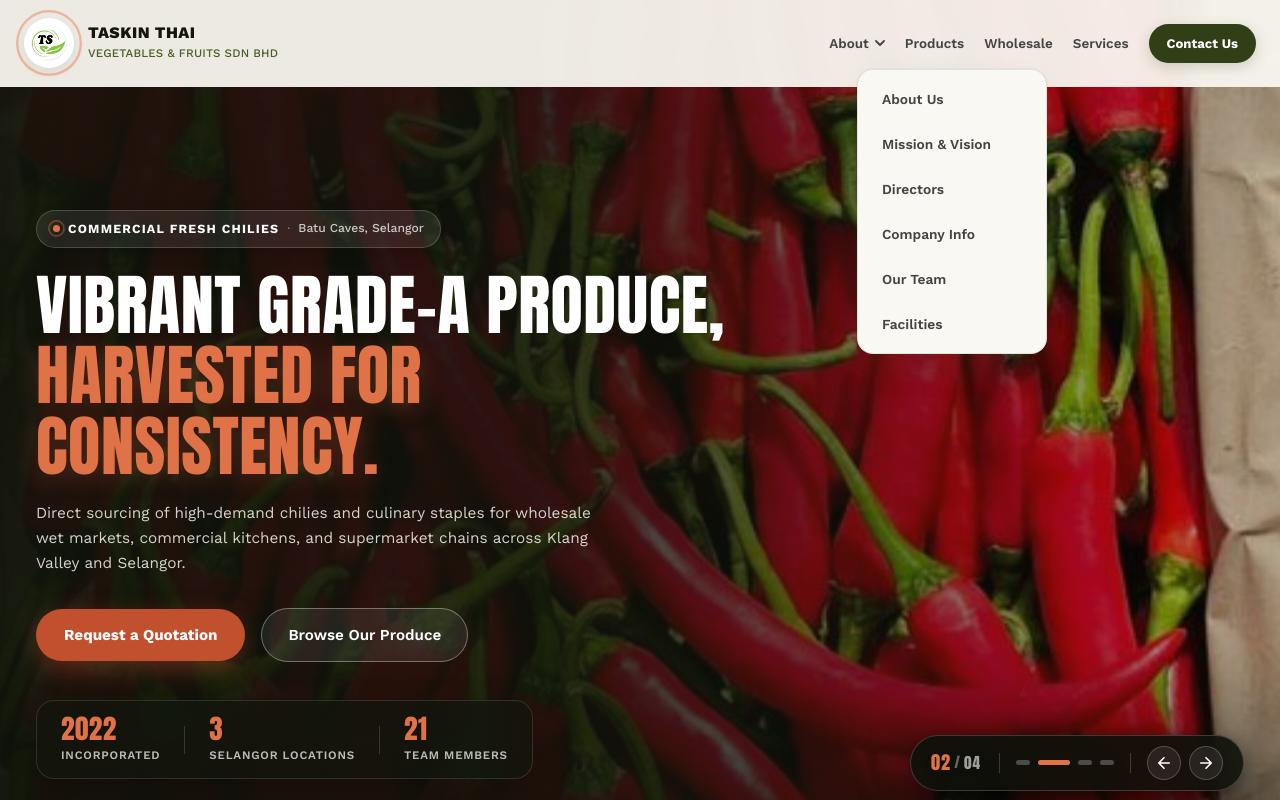
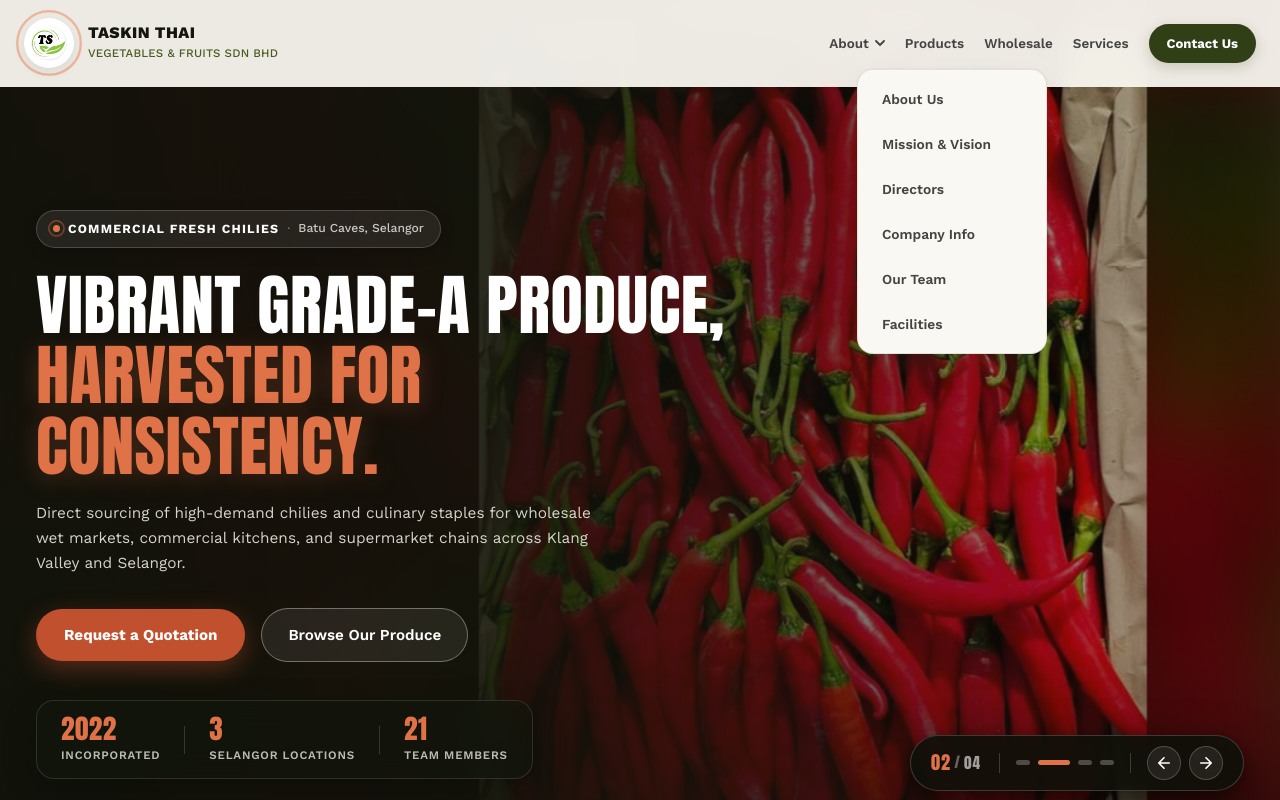
Before and after one commit to redwanizazz/taskin_thai, a React (Vite) app: page / in a window 1280 px wide. Shown: the top 800 px of the page. Built offline with nearby package versions, Linux system fonts and the light colour scheme.

Commit message:
Hero section fix

```diff
--- a/src/components/Hero/Hero.jsx
+++ b/src/components/Hero/Hero.jsx
@@ -13,6 +13,10 @@ const SLIDES = [
     headlineLine2: 'Delivered across Malaysia.',
     description:
       'Premier commercial distribution of farm-fresh wholesale vegetables and premium imported onions, ensuring consistent supply and dependable quality for partners nationwide.',
+    isPortraitWithBackdrop: false,
+    objectPosition: 'center 48%',
+    baseClass: styles.baseCoverLandscape,
+    animClass: styles.kenBurnsLandscape,
   },
   {
     id: 'slide-chili',
@@ -23,6 +27,11 @@ const SLIDES = [
     headlineLine2: 'Harvested for consistency.',
     description:
       'Direct sourcing of high-demand chilies and culinary staples for wholesale wet markets, commercial kitchens, and supermarket chains across Klang Valley and Selangor.',
+    isPortraitWithBackdrop: true,
+    objectPosition: '78% center',
+    baseClass: styles.basePortraitForeground,
+    animClass: styles.kenBurnsPortrait,
+    backdropBrightness: 0.44,
   },
   {
     id: 'slide-brokoli',
@@ -33,6 +42,11 @@ const SLIDES = [
     headlineLine2: 'Uncompromised freshness.',
     description:
       'Rigorous quality grading and careful handling preserve natural texture, deep green color, and nutritional value from vetted growers to receiving docks.',
+    isPortraitWithBackdrop: true,
+    objectPosition: '78% center',
+    baseClass: styles.basePortraitForeground,
+    animClass: styles.kenBurnsPortrait,
+    backdropBrightness: 0.38,
   },
   {
     id: 'slide-facility',
@@ -43,8 +57,13 @@ const SLIDES = [
     headlineLine2: 'Built for peak freshness.',
     description:
       'Round-the-clock cold storage infrastructure and managed warehousing in Batu Caves protect produce quality from arrival through scheduled commercial dispatch.',
+    isPortraitWithBackdrop: false,
+    objectPosition: 'center 56%',
+    baseClass: styles.baseCoverFacility,
+    animClass: styles.kenBurnsFacility,
   },
 ];
+
 
 const AUTO_ADVANCE_MS = 5500;
 const INACTIVITY_RESUME_MS = 8000;
@@ -146,10 +165,42 @@ const Hero = () => {
       aria-roledescription="carousel"
       aria-label="Taskin Thai Produce & Logistics Highlights"
     >
-      {/* Background Slides with Ken Burns Effect */}
+      {/* Background Slides with Ken Burns Effect & Blurred Fill for Portrait */}
       <div className={styles.slidesBgWrapper} aria-hidden="true">
         {SLIDES.map((slide, idx) => {
           const isActive = idx === activeIndex;
+          const animClass = isActive && !prefersReducedMotion ? slide.animClass : '';
+          const backdropAnim = isActive && !prefersReducedMotion ? styles.kenBurnsBackdrop : '';
+
+          if (slide.isPortraitWithBackdrop) {
+            return (
+              <div
+                key={slide.id}
+                className={`${styles.slideBg} ${isActive ? styles.slideBgActive : ''}`}
+              >
+                {/* Blurred full-bleed backdrop fill */}
+                <div className={styles.blurredBackdropWrapper}>
+                  <img
+                    src={slide.image}
+                    alt=""
+                    className={`${styles.blurredBackdropImage} ${backdropAnim}`}
+                    style={{
+                      filter: `blur(42px) brightness(${slide.backdropBrightness || 0.42}) saturate(1.3)`,
+                    }}
+                  />
+                </div>
+
+                {/* Sharp, uncropped foreground subject */}
+                <img
+                  src={slide.image}
+                  alt=""
+                  className={`${styles.portraitForeground} ${slide.baseClass} ${animClass}`}
+                  style={{ objectPosition: slide.objectPosition }}
+                />
+              </div>
+            );
+          }
+
           return (
             <div
               key={slide.id}
@@ -158,7 +209,8 @@ const Hero = () => {
               <img
                 src={slide.image}
                 alt=""
-                className={`${styles.bgImage} ${isActive && !prefersReducedMotion ? styles.kenBurns : ''}`}
+                className={`${styles.bgImageCover} ${slide.baseClass} ${animClass}`}
+                style={{ objectPosition: slide.objectPosition }}
               />
             </div>
           );
--- a/src/components/Hero/Hero.module.css
+++ b/src/components/Hero/Hero.module.css
@@ -35,27 +35,114 @@
   z-index: 1;
 }
 
-.bgImage {
+/* ===== LANDSCAPE SLIDES: DIRECT COVER WITH GENTLE PAN ===== */
+.bgImageCover {
   width: 100%;
   height: 100%;
   object-fit: cover;
-  object-position: center;
-  transform: scale(1) translate(0, 0);
   transition: transform 0.8s ease-out;
   will-change: transform;
 }
 
-/* Ken Burns slow continuous pan and zoom on active slide */
-.kenBurns {
-  animation: kenBurnsZoom 7s cubic-bezier(0.25, 1, 0.5, 1) forwards;
+.baseCoverLandscape {
+  transform: scale(1.05) translate(0, 0);
 }
 
-@keyframes kenBurnsZoom {
+.kenBurnsLandscape {
+  animation: kenBurnsLandscape 7s cubic-bezier(0.25, 1, 0.5, 1) forwards;
+}
+
+@keyframes kenBurnsLandscape {
+  0% {
+    transform: scale(1.05) translate(0, 0);
+  }
+  100% {
+    transform: scale(1.11) translate(-1%, 0.6%);
+  }
+}
+
+.baseCoverFacility {
+  transform: scale(1.02) translate(0, 0);
+}
+
+.kenBurnsFacility {
+  animation: kenBurnsFacility 7s cubic-bezier(0.25, 1, 0.5, 1) forwards;
+}
+
+@keyframes kenBurnsFacility {
+  0% {
+    transform: scale(1.02) translate(0, 0);
+  }
+  100% {
+    transform: scale(1.07) translate(-0.8%, 0.5%);
+  }
+}
+
+/* ===== PORTRAIT SLIDES: BLURRED FULL-BLEED BACKDROP + SHARP FOREGROUND ===== */
+.blurredBackdropWrapper {
+  position: absolute;
+  inset: -50px;
+  overflow: hidden;
+  z-index: 0;
+  pointer-events: none;
+}
+
+.blurredBackdropImage {
+  width: 100%;
+  height: 100%;
+  object-fit: cover;
+  transform: scale(1.16);
+  will-change: transform;
+}
+
+.kenBurnsBackdrop {
+  animation: kenBurnsBackdrop 8s cubic-bezier(0.25, 1, 0.5, 1) forwards;
+}
+
+@keyframes kenBurnsBackdrop {
+  0% {
+    transform: scale(1.16) translate(0, 0);
+  }
+  100% {
+    transform: scale(1.23) translate(-1%, 0.7%);
+  }
+}
+
+/* Sharp, uncropped portrait photo positioned in the visual half */
+.portraitForeground {
+  position: relative;
+  z-index: 1;
+  width: 100%;
+  height: 100%;
+  object-fit: contain;
+  object-position: 78% center;
+  /* Soft feather mask so photo edges blend seamlessly into the blurred backdrop */
+  mask-image:
+    linear-gradient(to right, transparent 0%, black 14%, black 88%, transparent 100%),
+    linear-gradient(to bottom, transparent 0%, black 6%, black 94%, transparent 100%);
+  -webkit-mask-image:
+    linear-gradient(to right, transparent 0%, black 14%, black 88%, transparent 100%),
+    linear-gradient(to bottom, transparent 0%, black 6%, black 94%, transparent 100%);
+  mask-composite: intersect;
+  -webkit-mask-composite: source-in;
+  transition: transform 0.8s ease-out;
+  will-change: transform;
+}
+
+.basePortraitForeground {
+  transform: scale(1) translate(0, 0);
+}
+
+.kenBurnsPortrait {
+  animation: kenBurnsPortrait 7s cubic-bezier(0.25, 1, 0.5, 1) forwards;
+}
+
+@keyframes kenBurnsPortrait {
   0% {
     transform: scale(1) translate(0, 0);
   }
   100% {
-    transform: scale(1.08) translate(-1.2%, 0.8%);
+    transform: scale(1.035) translate(-0.6%, 0.4%);
   }
 }
 
@@ -457,11 +544,23 @@
     bottom: 36px;
     right: 32px;
   }
+
+  .portraitForeground {
+    object-position: 74% center;
+  }
 }
 
 @media (max-width: 640px) {
   .container {
     padding: 85px 20px 40px;
+  }
+
+  .portraitForeground {
+    object-position: center 25%;
+    mask-image:
+      linear-gradient(to bottom, transparent 0%, black 8%, black 92%, transparent 100%);
+    -webkit-mask-image:
+      linear-gradient(to bottom, transparent 0%, black 8%, black 92%, transparent 100%);
   }
 
   .heroTitle {
@@ -515,7 +614,10 @@
 
 /* ===== PREFERS-REDUCED-MOTION SUPPORT ===== */
 @media (prefers-reduced-motion: reduce) {
-  .kenBurns {
+  .kenBurnsLandscape,
+  .kenBurnsPortrait,
+  .kenBurnsBackdrop,
+  .kenBurnsFacility {
     animation: none !important;
     transform: none !important;
   }
```
Also changed, not shown: 1 other file (tests, documents, lock files or other folders).
